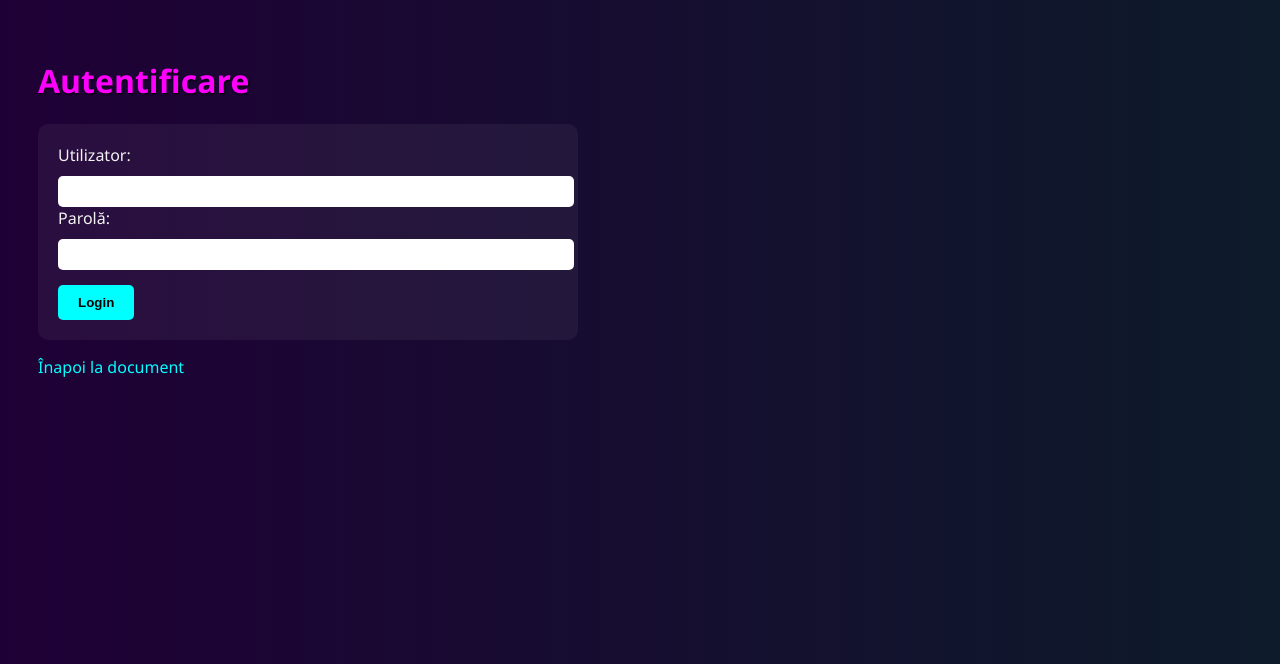
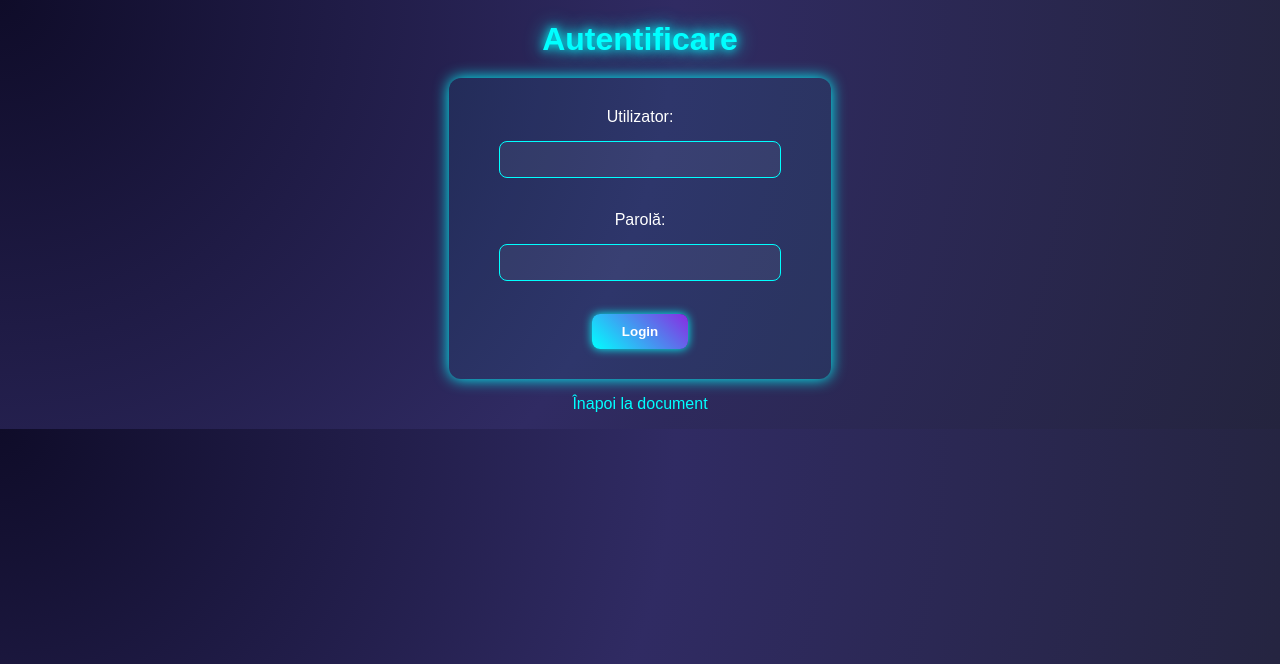
Before and after one commit to andreisavu2204/Savu-Andrei-Catalin, a PHP site: page /login.html in a window 1280 px wide. Shown: the top 664 px of the page. Run offline with PHP 8.4, Linux system fonts and the light colour scheme.

Commit message:
Add files via upload

```diff
--- a/main.css
+++ b/main.css
@@ -1,52 +1,131 @@
+/* === Stil global === */
 body {
-    font-family: 'Segoe UI', Tahoma, Geneva, Verdana, sans-serif;
-    background-color: #0d0d0d;
-    color: #f2f2f2;
-    padding: 30px;
-    background-image: linear-gradient(to right, #1f0036, #0d1b2a);
+    font-family: 'Arial', sans-serif;
+    background: radial-gradient(circle at top left, #0f0c29, #302b63, #24243e);
+    color: #ffffff;
+    margin: 0;
+    padding: 0;
+    text-align: center;
 }
 
-h1 {
-    color: #ff00ff;
-    text-shadow: 1px 1px 2px #000;
+h1, h2 {
+    color: #00ffff;
+    text-shadow: 0 0 10px #00ffff, 0 0 20px #00ffff;
+    margin-bottom: 20px;
 }
 
+/* === Header & navigație === */
+header {
+    display: flex;
+    justify-content: center;
+    gap: 20px;
+    background-color: rgba(0, 255, 255, 0.1);
+    padding: 15px 0;
+    box-shadow: 0 0 20px #00ffff;
+}
+
+header a.button {
+    text-decoration: none;
+    color: #fff;
+    background: linear-gradient(45deg, #00ffff, #8a2be2);
+    padding: 10px 25px;
+    border-radius: 8px;
+    font-weight: bold;
+    text-transform: uppercase;
+    box-shadow: 0 0 10px #00ffff;
+    transition: all 0.3s ease;
+}
+
+header a.button:hover {
+    background: linear-gradient(45deg, #8a2be2, #00ffff);
+    transform: scale(1.1);
+    box-shadow: 0 0 20px #00ffff, 0 0 40px #8a2be2;
+}
+
+/* === Form login === */
+form {
+    display: inline-block;
+    background-color: rgba(0, 255, 255, 0.05);
+    padding: 30px 50px;
+    border-radius: 12px;
+    box-shadow: 0 0 15px #00ffff;
+}
+
+input[type="text"], input[type="password"] {
+    display: block;
+    margin: 15px auto;
+    padding: 10px 15px;
+    width: 250px;
+    border-radius: 8px;
+    border: 1px solid #00ffff;
+    background-color: rgba(255,255,255,0.05);
+    color: #fff;
+    outline: none;
+    transition: all 0.3s ease;
+}
+
+input[type="text"]:focus, input[type="password"]:focus {
+    border-color: #8a2be2;
+    box-shadow: 0 0 10px #8a2be2;
+}
+
+button {
+    padding: 10px 30px;
+    border-radius: 8px;
+    border: none;
+    background: linear-gradient(45deg, #00ffff, #8a2be2);
+    color: #fff;
+    font-weight: bold;
+    cursor: pointer;
+    transition: all 0.3s ease;
+    box-shadow: 0 0 10px #00ffff;
+}
+
+button:hover {
+    transform: scale(1.1);
+    box-shadow: 0 0 20px #00ffff, 0 0 40px #8a2be2;
+}
+
+/* === Galerie imagini === */
+.gallery {
+    display: flex;
+    flex-wrap: wrap;
+    gap: 20px;
+    justify-content: center;
+    margin-top: 20px;
+}
+
+.gallery img {
+    width: 300px;
+    border-radius: 12px;
+    border: 2px solid #00ffff;
+    box-shadow: 0 0 15px #00ffff;
+    transition: transform 0.3s ease, box-shadow 0.3s ease;
+}
+
+.gallery img:hover {
+    transform: scale(1.05) rotate(2deg);
+    box-shadow: 0 0 25px #00ffff, 0 0 50px #8a2be2;
+}
+
+/* === Descriere card === */
+.description {
+    background-color: rgba(255, 255, 255, 0.05);
+    padding: 20px;
+    border-radius: 12px;
+    max-width: 800px;
+    margin: 20px auto;
+    box-shadow: 0 0 15px #00ffff;
+}
+
+/* === Linkuri normale === */
 a {
     color: #00ffff;
     text-decoration: none;
+    transition: all 0.3s ease;
 }
 
 a:hover {
-    text-decoration: underline;
+    color: #8a2be2;
+    text-shadow: 0 0 10px #00ffff, 0 0 20px #8a2be2;
 }
-
-form {
-    background-color: rgba(255, 255, 255, 0.05);
-    padding: 20px;
-    border-radius: 10px;
-    max-width: 500px;
-}
-
-input, textarea {
-    width: 100%;
-    margin-top: 10px;
-    padding: 8px;
-    border: none;
-    border-radius: 5px;
-}
-
-button {
-    margin-top: 15px;
-    padding: 10px 20px;
-    background-color: #00ffff;
-    color: #000;
-    font-weight: bold;
-    border: none;
-    border-radius: 5px;
-    cursor: pointer;
-}
-
-button:hover {
-    background-color: #ff00ff;
-    color: white;
-}
```
